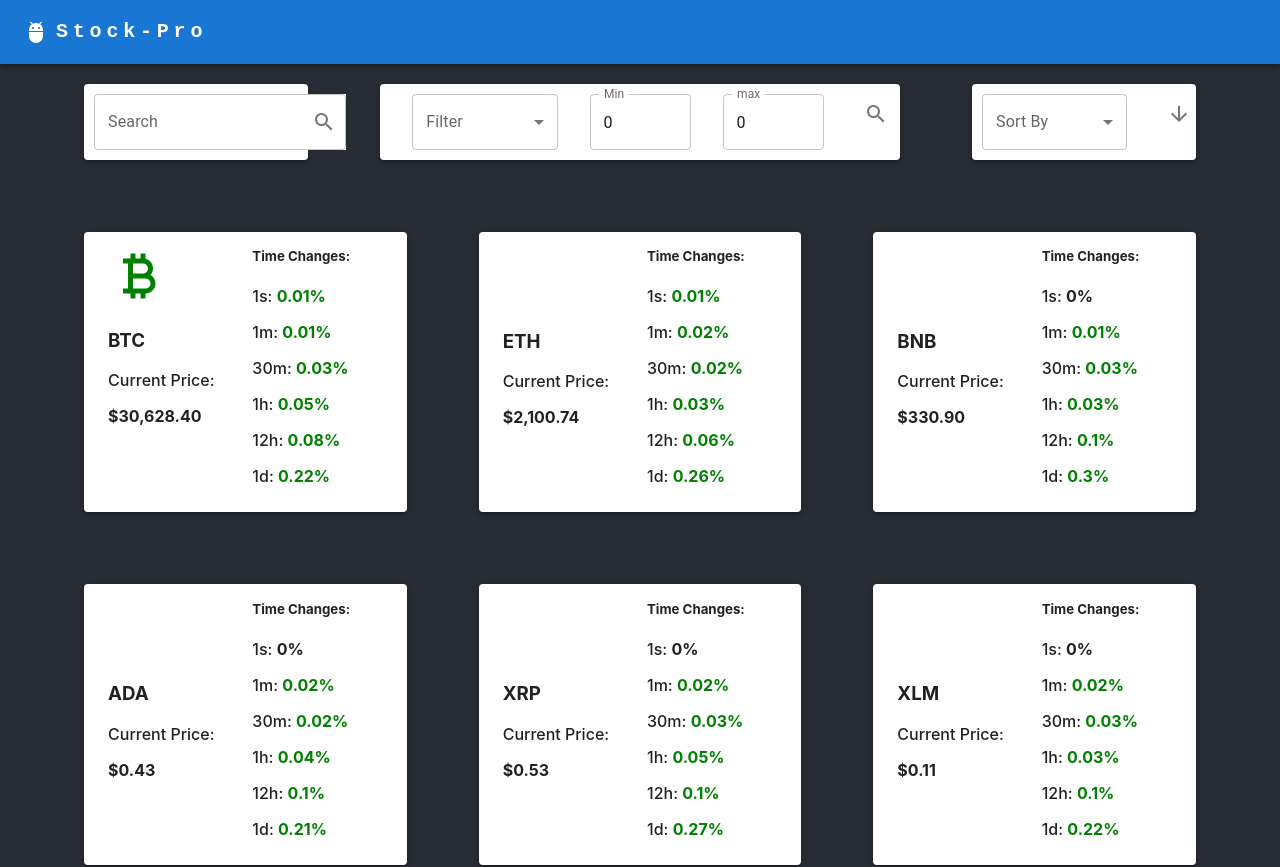
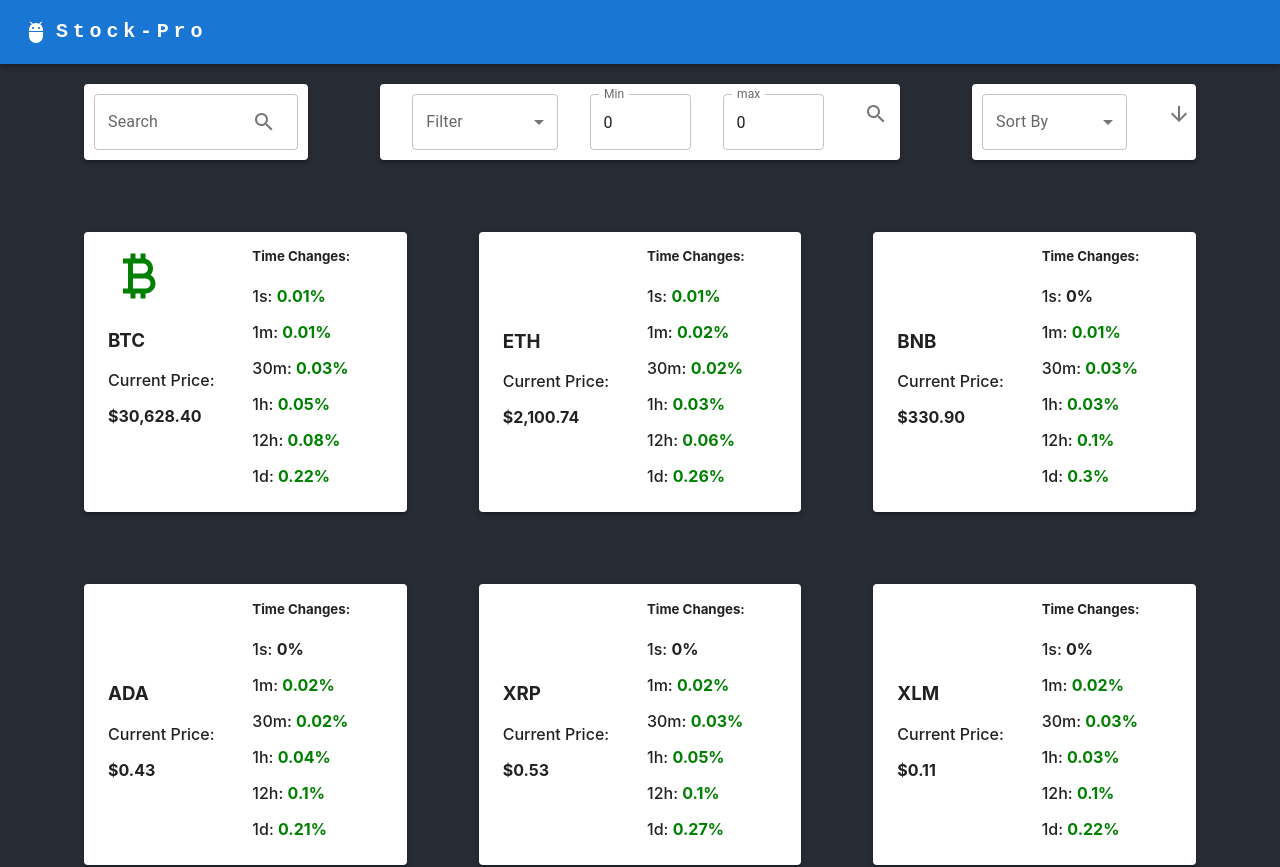
Before and after one commit to Mitrandir-main/stock-pro-frontend, a React (Create React App) app: page / in a window 1280 px wide. Shown: the top 867 px of the page. Built offline with nearby package versions, Linux system fonts and the light colour scheme.

Commit message:
[add] working new functionality

```diff
--- a/src/components/home/ChartRenderer.tsx
+++ b/src/components/home/ChartRenderer.tsx
@@ -2,13 +2,10 @@
 import Stock from "./Stock";
 import { CircularProgress, Grid, Paper } from "@mui/material";
 import TextField from "@mui/material/TextField";
-import Autocomplete from "@mui/material/Autocomplete";
 import IconButton from "@mui/material/IconButton";
-import OutlinedInput from "@mui/material/OutlinedInput";
 import InputLabel from "@mui/material/InputLabel";
 import InputAdornment from "@mui/material/InputAdornment";
 import FormControl from "@mui/material/FormControl";
-import VisibilityOff from "@mui/icons-material/VisibilityOff";
 import SearchIcon from "@mui/icons-material/Search";
 import MenuItem from "@mui/material/MenuItem";
 import Select, { SelectChangeEvent } from "@mui/material/Select";
@@ -22,8 +19,9 @@
     const [filter, setFilter] = React.useState("");
     const [filterValueMin, setFilterValueMin] = React.useState(0);
     const [filterValueMax, setFilterValueMax] = React.useState(0);
+    const [filteredAssets, setFilteredAssets] = useState<Asset[]>([]);
 
-    const [up, setUp] = React.useState(true);
+    const [ascending, setAscending] = React.useState(true);
 
     function processJsons(data: any) {
         const jsonStrings = data.trim().split("\n");
@@ -63,7 +61,74 @@
         "change12h",
         "change1d",
     ];
-    const handleSearch = () => {};
+
+    const handleFilterAndSort = () => {
+        const applySearch = (assets: Asset[]) => {
+            if (!searchValue) return assets;
+
+            return assets.filter((asset) =>
+                asset.name.toLowerCase().includes(searchValue.toLowerCase())
+            );
+        };
+
+        const applyFilter = (assetsToFilter: Asset[]) => {
+            if (filter === "") {
+                return assetsToFilter;
+            } else {
+                const filtered = assetsToFilter.filter((asset) => {
+                    const assetValue = asset[filter as keyof Asset];
+                    if (typeof assetValue === "number") {
+                        return (
+                            assetValue >= filterValueMin &&
+                            assetValue <= filterValueMax
+                        );
+                    }
+                    return false;
+                });
+                return filtered;
+            }
+        };
+
+        const applySort = (assetsToSort: Asset[]) => {
+            if (sort === "") {
+                return assetsToSort;
+            } else {
+                const sorted = [...assetsToSort].sort((a, b) => {
+                    const aValue = a[sort as keyof Asset];
+                    const bValue = b[sort as keyof Asset];
+                    if (
+                        typeof aValue === "number" &&
+                        typeof bValue === "number"
+                    ) {
+                        return ascending ? aValue - bValue : bValue - aValue;
+                    }
+                    return 0;
+                });
+                return sorted;
+            }
+        };
+
+        if (assets) {
+            let filteredAndSortedAssets = assets.assets;
+            filteredAndSortedAssets = applySearch(filteredAndSortedAssets);
+            filteredAndSortedAssets = applyFilter(filteredAndSortedAssets);
+            filteredAndSortedAssets = applySort(filteredAndSortedAssets);
+            setFilteredAssets(filteredAndSortedAssets);
+        }
+    };
+
+    useEffect(() => {
+        handleFilterAndSort();
+    }, [
+        assets,
+        searchValue,
+        filter,
+        sort,
+        ascending,
+        filterValueMin,
+        filterValueMax,
+    ]);
+
     const handleSort = (event: SelectChangeEvent) => {
         setSort(event.target.value);
     };
@@ -93,33 +158,27 @@
                                 padding: "10px",
                             }}
                         >
-                            <FormControl
-                                sx={{ width: "25ch" }}
+                            <TextField
+                                fullWidth
                                 variant="outlined"
-                                style={{ backgroundColor: "white" }}
-                            >
-                                <InputLabel htmlFor="outlined-adornment-password">
-                                    Search
-                                </InputLabel>
-                                <OutlinedInput
-                                    id="outlined-adornment-password"
-                                    type={"text"}
-                                    endAdornment={
+                                label="Search"
+                                value={searchValue}
+                                onChange={(e) => setSearchValue(e.target.value)}
+                                InputProps={{
+                                    endAdornment: (
                                         <InputAdornment position="end">
                                             <IconButton
                                                 aria-label="search"
                                                 onClick={() => {
-                                                    handleSearch();
+                                                    handleFilterAndSort();
                                                 }}
-                                                edge="end"
                                             >
                                                 <SearchIcon />
                                             </IconButton>
                                         </InputAdornment>
-                                    }
-                                    label="Search"
-                                />
-                            </FormControl>
+                                    ),
+                                }}
+                            />
                         </Paper>
                     </Grid>
                     <Grid item xs={12} md={6}>
@@ -183,7 +242,9 @@
                                 </Grid>
 
                                 <Grid item xs={1}>
-                                    <IconButton onClick={() => setUp(!up)}>
+                                    <IconButton
+                                        onClick={() => handleFilterAndSort()}
+                                    >
                                         <SearchIcon />
                                     </IconButton>
                                 </Grid>
@@ -222,8 +283,10 @@
                                     </FormControl>
                                 </Grid>
                                 <Grid item xs={3}>
-                                    <IconButton onClick={() => setUp(!up)}>
-                                        {up ? (
+                                    <IconButton
+                                        onClick={() => setAscending(!ascending)}
+                                    >
+                                        {ascending ? (
                                             <ArrowDownwardIcon />
                                         ) : (
                                             <ArrowUpwardIcon />
@@ -234,10 +297,10 @@
                         </Paper>
                     </Grid>
 
-                    {assets.assets.length === 0 ? (
+                    {filteredAssets.length === 0 ? (
                         <div>No stocks found...</div>
                     ) : (
-                        assets.assets.map((x) => {
+                        filteredAssets.map((x) => {
                             return (
                                 <Grid item xs={12} md={4}>
                                     <Stock asset={x} />
```
